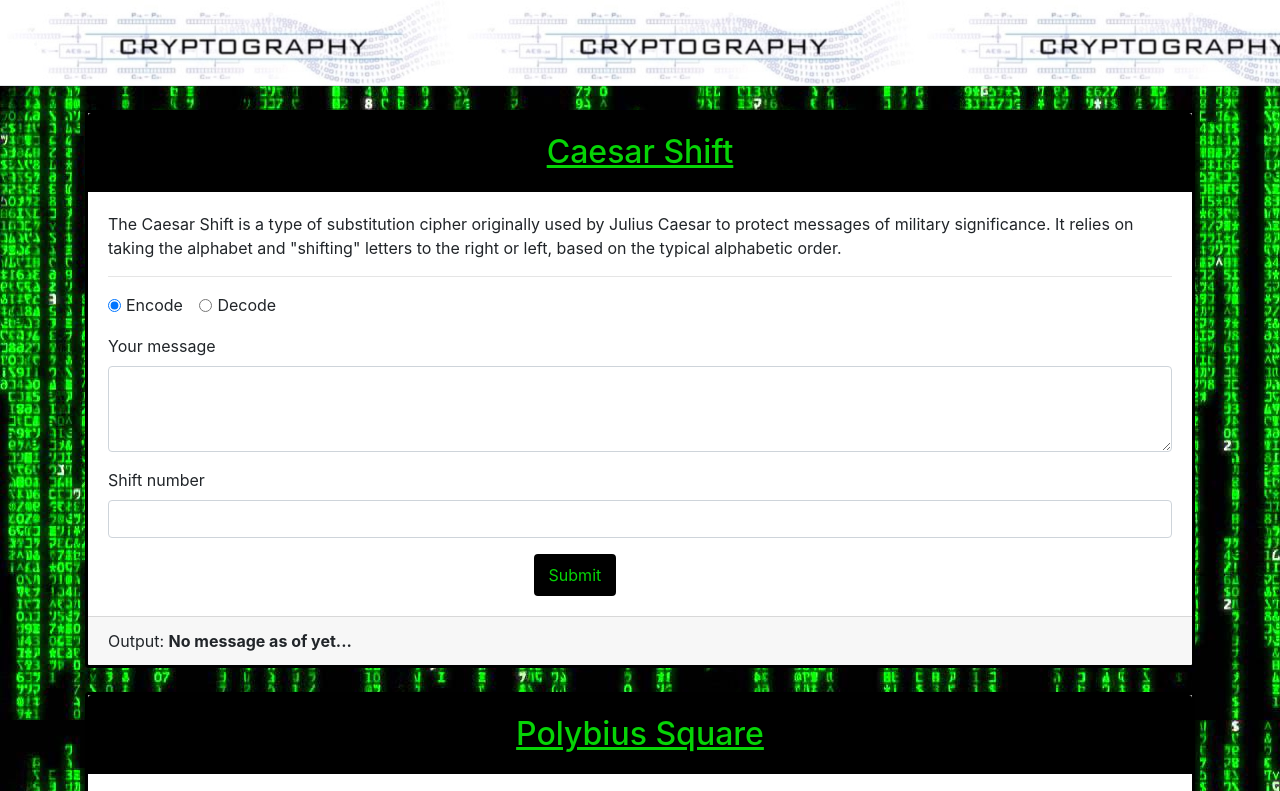
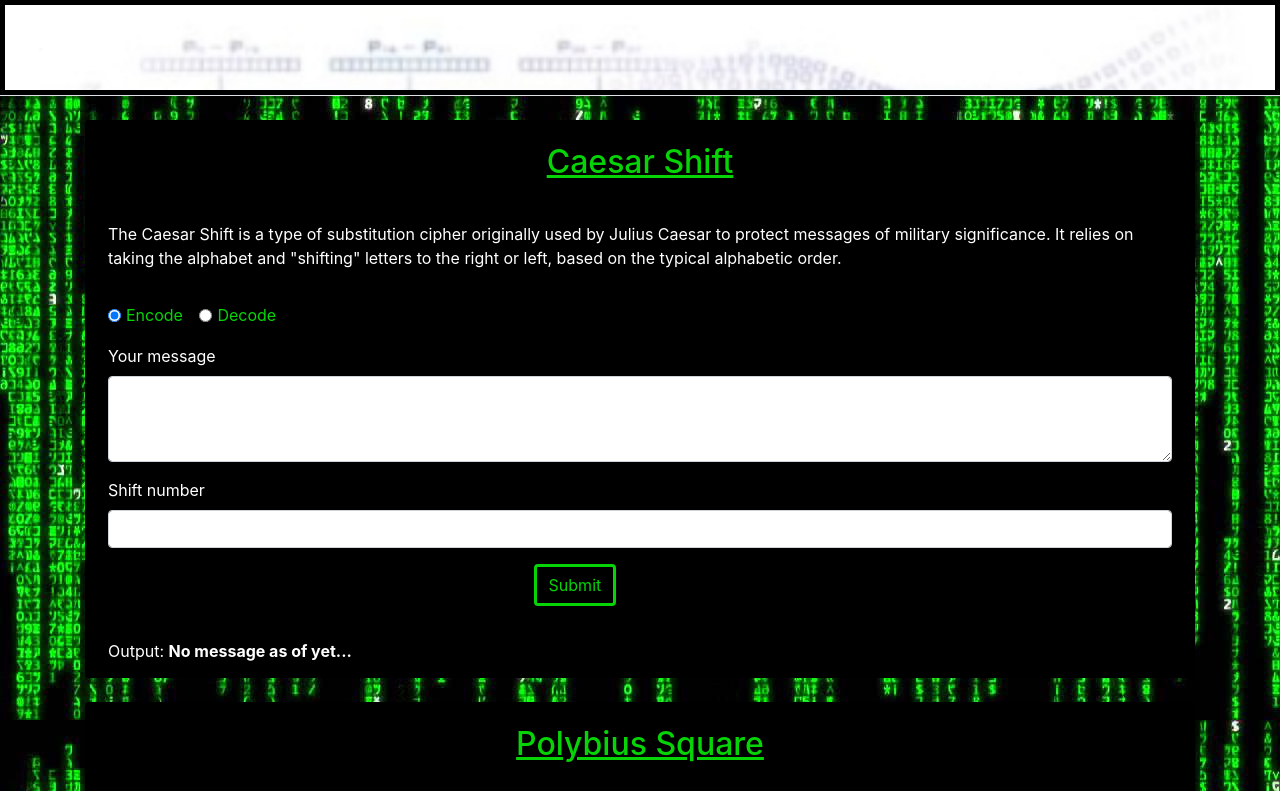
Before and after one commit to Code-Life-Hub/Decryption-Encryption-WebPage, a website: page index.html in a window 1280 px wide. Shown: the top 791 px of the page. Drawn offline with nearby package versions, Linux system fonts and the light colour scheme.

Commit message:
Final Updates

```diff
--- a/index.html
+++ b/index.html
@@ -17,29 +17,34 @@
 
     <style>
       body {
-        background-image: url("img-1.jpg") !important;
+        background-image: url("img-1.jpg");
       }
       /* Added styles for the header */
-
-      /* header h1 {
-        text-align: center;
-        width: 100%;
-        padding: 0px !important;
-      } */
 
       a.text-light.nav-link.active {
         color: white;
       }
 
       .row.align-items-center {
-        background-image: url("decoder-ring-banner.jpg") !important;
+        background-image: url("decoder-ring-banner.jpg");
+        background-size: cover;
+        border:solid black 5px;
+      }
+
+      div.card {
+        background-color:black;
+        color: white;
       }
 
       button.btn-primary {
         background-color: black;
         color: rgb(6, 212, 6);
         margin-left: 40%;
-        border: solid black;
+        border: rgb(6, 212, 6) solid;
+      }
+
+      .form-check-label {
+        color: rgb(6, 212, 6);
       }
 
       .card {
@@ -66,6 +71,17 @@
         text-align: center;
         text-decoration: underline !important;
       }
+
+      @media only screen
+  and (device-width: 585px)
+  and (device-height: 1266px)
+  and (-webkit-device-pixel-ratio: 3)  {
+    /* Example: Change the background color for iPhone 13 Pro */
+    .row.align-items-center {
+      border:solid red 5px;
+    }
+}
+
     </style>
 
     <title>Decoder Ring - Home Page</title>
```
